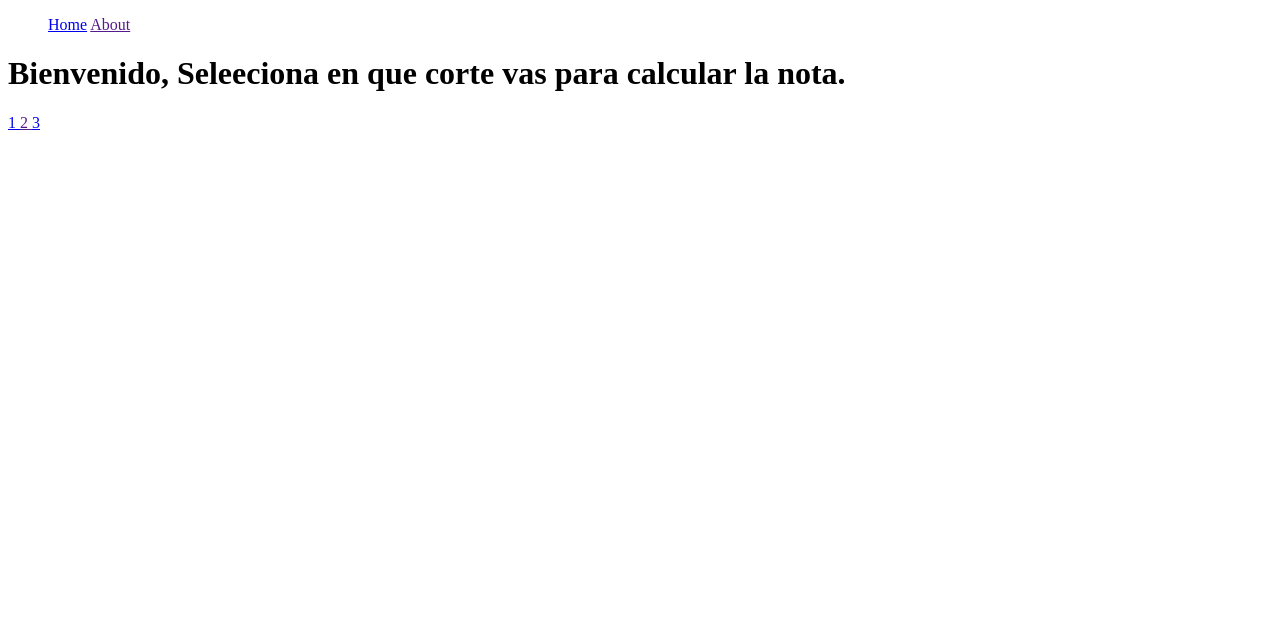
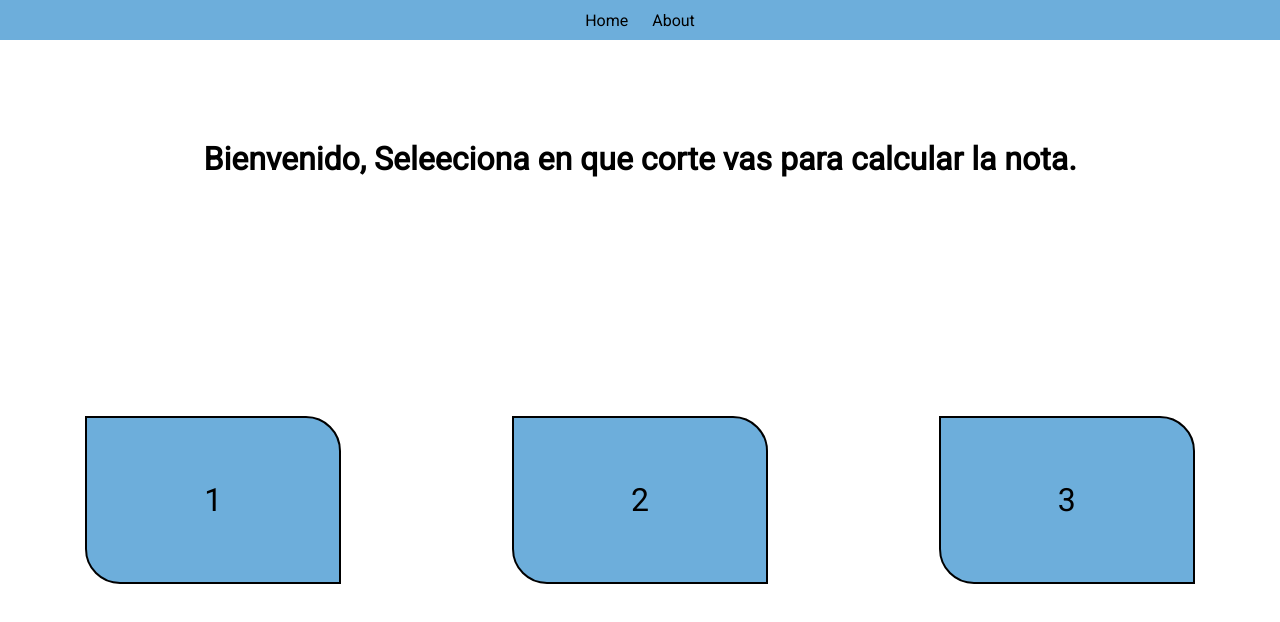
Before and after one commit to Javierdiaz1386/Page, a plain HTML site: page index.html in a window 1280 px wide. Drawn offline with nearby package versions, Linux system fonts and the light colour scheme; the site is published under a folder, as on GitHub Pages, so addresses that start at the root find nothing.

Commit message:
Second Commit

```diff
--- a/index.html
+++ b/index.html
@@ -4,20 +4,20 @@
     <meta charset="UTF-8">
     <meta name="viewport" content="width=device-width, initial-scale=1.0">
     <title>Document</title>
-    <link rel="stylesheet" href="/CSS/HOME/style.css">
+    <link rel="stylesheet" href="./CSS/HOME/style.css">
     <link href="https://fonts.googleapis.com/css2?family=Roboto&display=swap" rel="stylesheet">
     <link rel="stylesheet" href="https://fonts.googleapis.com/css2?family=Material+Symbols+Outlined:opsz,wght,FILL,GRAD@20..48,100..700,0..1,-50..200" />
 </head>
 <body>
     <nav>
         <ul>
-        <a href="index.html">Home</a>
+        <a href="./index.html">Home</a>
         <a href="">About</a>
     </ul>
     </nav>
     <h1>Bienvenido, Seleeciona en que corte vas para calcular la nota.</h1>
     <div>
-        <a href="/HTML/FIRTS/notas1corte.html" class="c">
+        <a href="./HTML/FIRTS/notas1corte.html" class="c">
 
             1
 
@@ -27,7 +27,7 @@
             2
 
         </a>
-        <a href="/HTML/THREE/notas3corte.html" class="c">
+        <a href="./HTML/THREE/notas3corte.html" class="c">
 
             3
 
```
